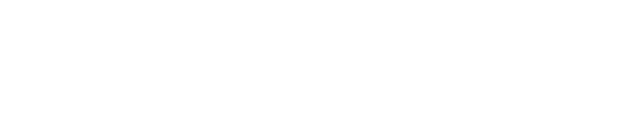
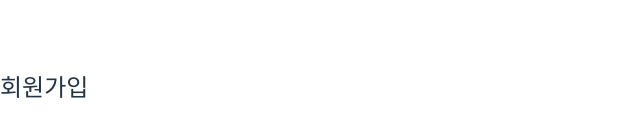
Before and after one commit to elice-cookcook/eatnfit, a React (Vite) app in the folder eatnfit-FE/: page /signUp in a window 1280 px wide. Before the commit this address had no page. Shown: the part 312-448 px from the top of the page, without its empty margins (0-640 px from the left). Built offline with nearby package versions, Linux system fonts and the light colour scheme; the HTML template or start-up script is replaced by a standard one.

Commit message:
Feat : add signupPage's routing

```diff
--- a/eatnfit-FE/src/App.tsx
+++ b/eatnfit-FE/src/App.tsx
@@ -1,10 +1,11 @@
 import { BrowserRouter, Route, Routes } from "react-router-dom";
-import { LandingPage } from "./pages";
+import { LandingPage, SignUpPage } from "./pages";
 function App() {
   return (
     <BrowserRouter>
       <Routes>
         <Route path="/" element={<LandingPage />} />
+        <Route path="/signUp" element={<SignUpPage />} />
       </Routes>
     </BrowserRouter>
   );
--- /dev/null
+++ b/eatnfit-FE/src/pages/SignUpPage/SignUpPage.tsx
@@ -0,0 +1,8 @@
+export default function SignUpPage() {
+  return (
+    <div>
+      <h2>회원가입</h2>
+      <form action=""></form>
+    </div>
+  );
+}
--- /dev/null
+++ b/eatnfit-FE/src/pages/SignUpPage/index.ts
@@ -0,0 +1 @@
+export { default as SignUpPage } from "./SignUpPage";
--- a/eatnfit-FE/src/pages/index.ts
+++ b/eatnfit-FE/src/pages/index.ts
@@ -1 +1,2 @@
-export * from './LandingPage';
+export * from "./LandingPage";
+export * from "./SignUpPage";
```
